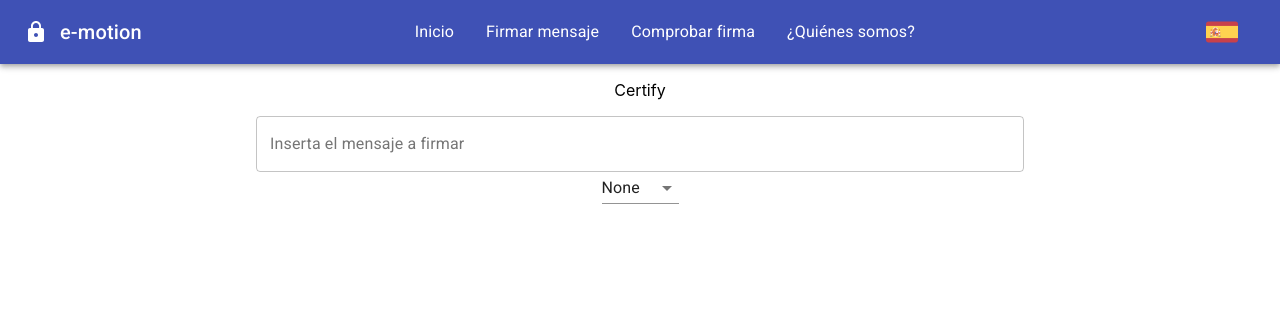
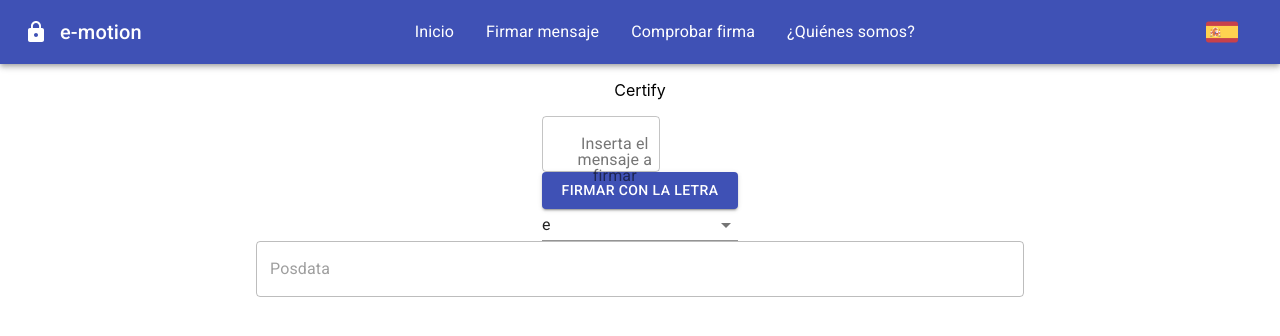
Before and after one commit to Team-e-motion/CMPE-GMV-2020, a React (Create React App) app: page /CMPE-GMV-2020/certify in a window 1280 px wide. Shown: the top 336 px of the page. Built offline with nearby package versions, Linux system fonts and the light colour scheme.

Commit message:
Updated certify section + including util folder with utility functions to standardize and count letter frequencies in string

```diff
--- a/src/components/certify/index.js
+++ b/src/components/certify/index.js
@@ -3,45 +3,69 @@ import TextField from '@material-ui/core/TextField';
 import Grid from '@material-ui/core/Grid';
 import FormControl from '@material-ui/core/FormControl';
 import NativeSelect from '@material-ui/core/NativeSelect';
-
+import * as utilities from '../../util/utilities';
+import Button from '@material-ui/core/Button';
 const Certify = () => {
     const [state, setState] = React.useState({
-        letter: ''
+        letter: 'e',
+        postscript: ''
     });
 
     const handleChange = (event) => {
-        const letter = event.target.letter;
+        const letter = event.target.name;
         setState({
             ...state,
             [letter]: event.target.value
         });
     };
 
+    const generatePostscript = (event) => {
+        const letter = event.target.letter;
+        const message = event.target.message;
+        console.log(event.target);
+    };
+
+    const generateAlphabetOptions = () => {
+        let result = [];
+        utilities.alphabetChars.map((character) =>
+            result.push(<option value={character}>{character}</option>)
+        );
+        return result;
+    };
+
+    console.log(utilities.countFrequencyLetters('Esto és un èmnsaj maño pero duro'));
+    console.log(generateAlphabetOptions);
+
     return (
         <div className="Certify">
             {/* This info is just temporary */}
             <p>Certify</p>
             <Grid container direction="column" justify="space-around" alignItems="center">
+                <FormControl>
+                    <TextField
+                        id="outlined-textarea"
+                        label="Inserta el mensaje a firmar"
+                        multiline
+                        variant="outlined"
+                        style={{ width: '60%' }}
+                        name="message"
+                    />
+                    <Button variant="contained" color="primary" onClick={generatePostscript}>
+                        Firmar con la letra
+                    </Button>
+                    <NativeSelect value={state.letter} onChange={handleChange} name="letter">
+                        {generateAlphabetOptions()}
+                    </NativeSelect>
+                </FormControl>
+
                 <TextField
-                    id="outlined-textarea"
-                    label="Inserta el mensaje a firmar"
-                    multiline
+                    disabled
+                    value={state.postscript}
+                    id="filled-disabled"
+                    label="Posdata"
                     variant="outlined"
                     style={{ width: '60%' }}
                 />
-
-                <FormControl>
-                    <NativeSelect
-                        value={state.age}
-                        onChange={handleChange}
-                        name="age"
-                        inputProps={{ 'aria-label': 'age' }}>
-                        <option value="">None</option>
-                        <option value={10}>Ten</option>
-                        <option value={20}>Twenty</option>
-                        <option value={30}>Thirty</option>
-                    </NativeSelect>
-                </FormControl>
             </Grid>
         </div>
     );
--- /dev/null
+++ b/src/util/utilities.js
@@ -0,0 +1,33 @@
+/* Length of the alphabet used, Latin alphabet */
+export const alphabetLength = 26;
+
+/* Function to generate the range of values given the start, end and the step size */
+export const range = (start, end, step) =>
+    Array.from({ length: (end - start) / step + 1 }, (_, i) => start + i * step);
+
+/* List of Chars for the alphabet  */
+export const alphabetChars = range('a'.charCodeAt(0), 'z'.charCodeAt(0), 1).map((x) =>
+    String.fromCharCode(x)
+);
+
+/* Count frequency of characters in a string */
+export const counter = (str) => [...str].reduce((a, c) => (a[c] = a[c] + 1 || 1) && a, {});
+
+/* Remove punctuation characters from a given string */
+export const removePunctuation = (str) =>
+    str.replace(/[.,\/#!$%\^&\*;:{}=\-_`~()]/g, '').replace(/\s{2,}/g, ' ');
+
+/* Remove whitespaces from a given string */
+export const removeWhitespaces = (str) => str.replace(/\s/g, '');
+
+/* Standardize a message to match the expected format: lowering the string, removing ñ character and accents/diacritics */
+export const standardizeString = (str) =>
+    str
+        .toLowerCase()
+        .replace('ñ', '')
+        .normalize('NFD')
+        .replace(/[\u0300-\u036f]/g, '');
+
+/* Counts the number of letters from the latin alphabet in a message and returns a dictionary with the values */
+export const countFrequencyLetters = (str) =>
+    counter(standardizeString(removeWhitespaces(removePunctuation(str))));
```
